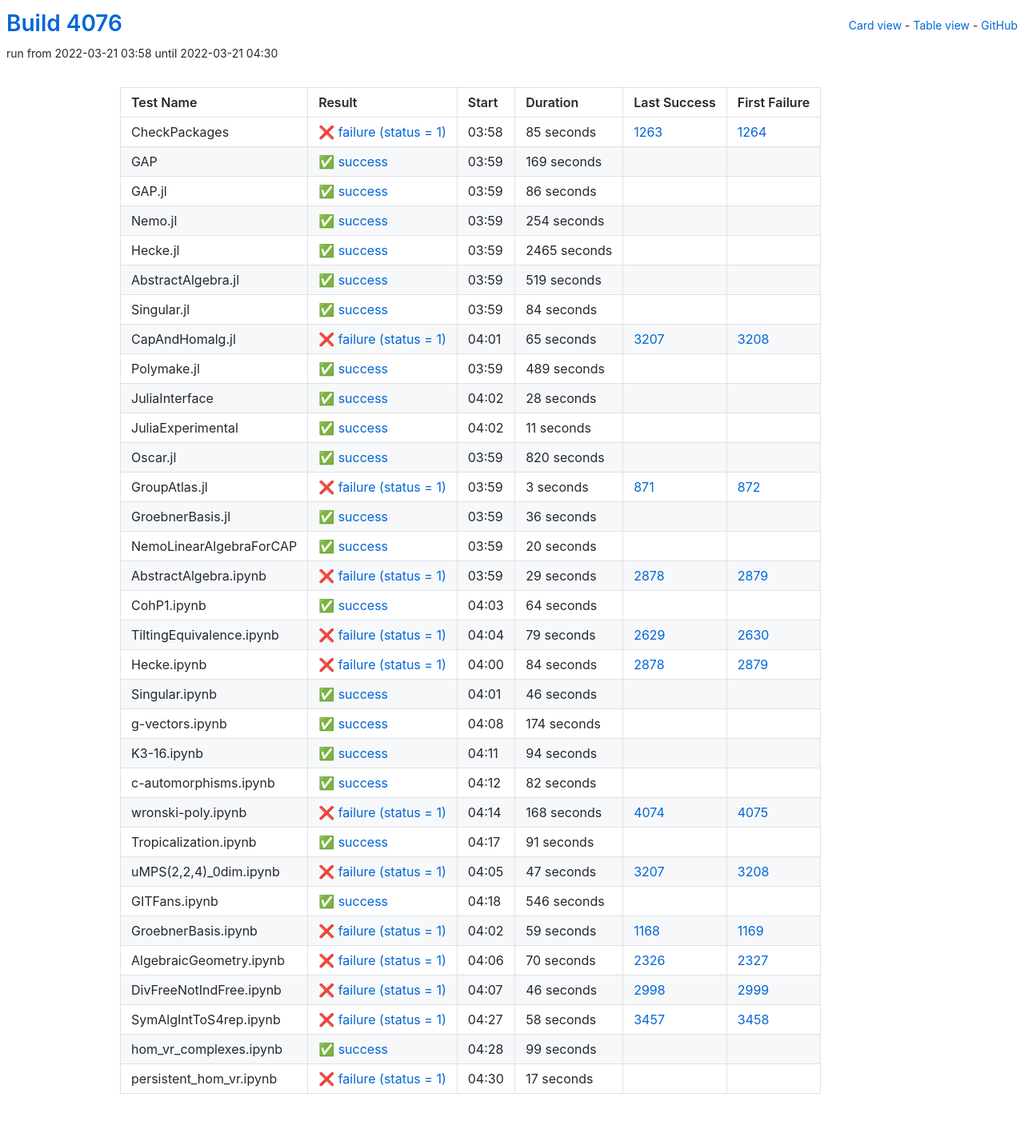
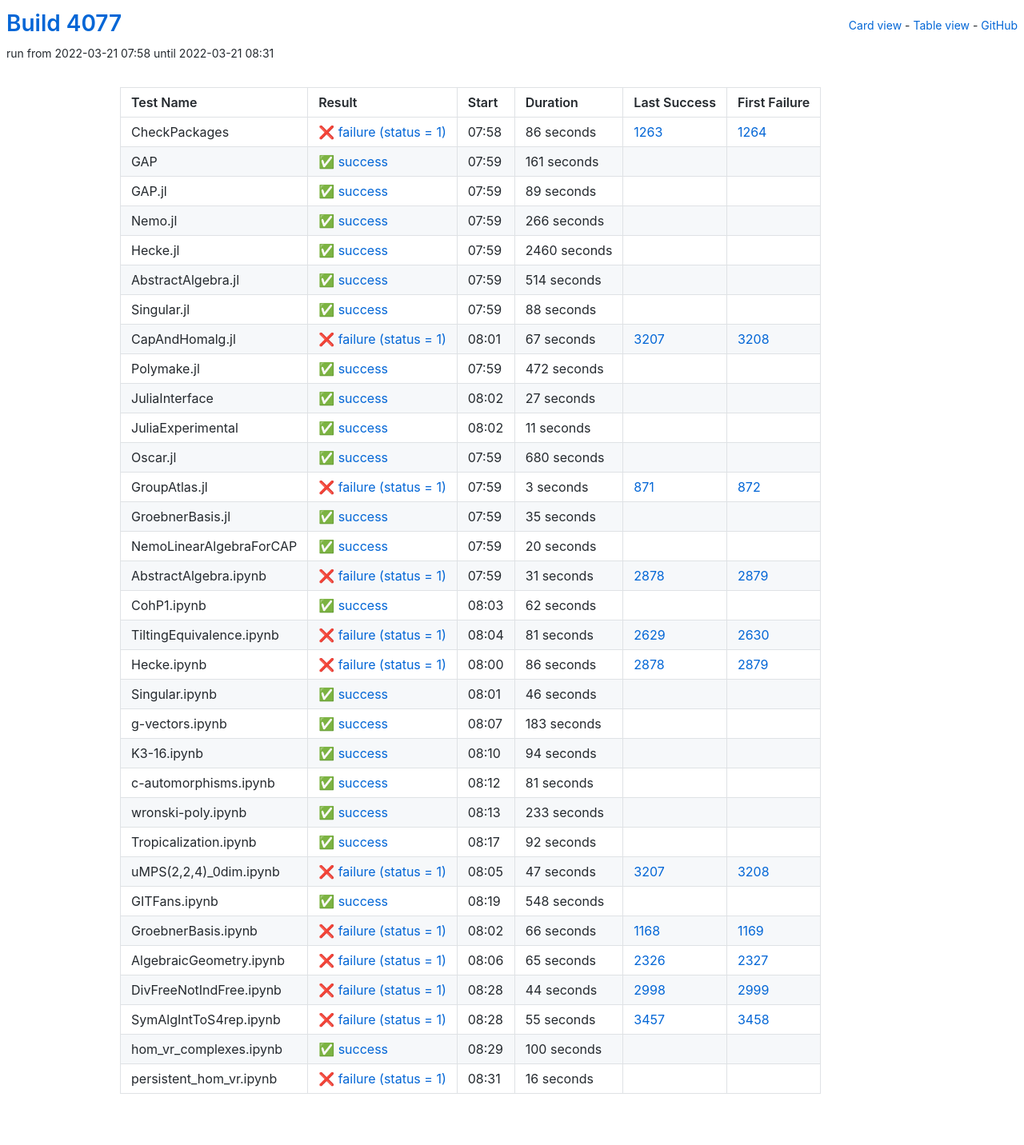
Before and after one commit to oscar-system/oscar-ci-status-stable, a Jekyll site: the page built from table.html, in a window 1280 px wide. Shown: the whole page at 80% size. Built offline with Jekyll 4.4.1, drawn with Linux system fonts in a browser that asks for light colours.

Commit message:
Build #4077

```diff
--- a/_data/ci.yml
+++ b/_data/ci.yml
@@ -1,6 +1,6 @@
 ---
-build: 4076
-build_url: https://oscarci.mathematik.uni-kl.de/job/oscar-stable/4076/
+build: 4077
+build_url: https://oscarci.mathematik.uni-kl.de/job/oscar-stable/4077/
 job: oscar-stable
 organization: oscar-system
 repo: oscar-ci-status-stable
@@ -8,128 +8,128 @@ repourl: https://github.com/oscar-system/oscar-ci-status-stable
 tests:
 - name: CheckPackages
   id: checkpackages
-  log: https://oscarci.mathematik.uni-kl.de/job/oscar-stable/4076/artifact/logs/build-4076/CheckPackages.log
-  start: 2022-03-21 03:58
+  log: https://oscarci.mathematik.uni-kl.de/job/oscar-stable/4077/artifact/logs/build-4077/CheckPackages.log
+  start: 2022-03-21 07:58
   success: false
   exitcode: 1
   status: failure
-  duration: 85
+  duration: 86
   last_success: 1263
   last_success_url: https://oscarci.mathematik.uni-kl.de/job/oscar-stable/1263/
   first_failure: 1264
   first_failure_url: https://oscarci.mathematik.uni-kl.de/job/oscar-stable/1264/
 - name: GAP
   id: gap
-  log: https://oscarci.mathematik.uni-kl.de/job/oscar-stable/4076/artifact/logs/build-4076/GAP.log
-  start: 2022-03-21 03:59
+  log: https://oscarci.mathematik.uni-kl.de/job/oscar-stable/4077/artifact/logs/build-4077/GAP.log
+  start: 2022-03-21 07:59
   success: true
   exitcode: 0
   status: success
-  duration: 169
+  duration: 161
   last_success: false
   last_success_url:
   first_failure: false
   first_failure_url:
 - name: GAP.jl
   id: gap-jl
-  log: https://oscarci.mathematik.uni-kl.de/job/oscar-stable/4076/artifact/logs/build-4076/GAP.jl.log
-  start: 2022-03-21 03:59
+  log: https://oscarci.mathematik.uni-kl.de/job/oscar-stable/4077/artifact/logs/build-4077/GAP.jl.log
+  start: 2022-03-21 07:59
   success: true
   exitcode: 0
   status: success
-  duration: 86
+  duration: 89
   last_success: false
   last_success_url:
   first_failure: false
   first_failure_url:
 - name: Nemo.jl
   id: nemo-jl
-  log: https://oscarci.mathematik.uni-kl.de/job/oscar-stable/4076/artifact/logs/build-4076/Nemo.jl.log
-  start: 2022-03-21 03:59
+  log: https://oscarci.mathematik.uni-kl.de/job/oscar-stable/4077/artifact/logs/build-4077/Nemo.jl.log
+  start: 2022-03-21 07:59
   success: true
   exitcode: 0
   status: success
-  duration: 254
+  duration: 266
   last_success: false
   last_success_url:
   first_failure: false
   first_failure_url:
 - name: Hecke.jl
   id: hecke-jl
-  log: https://oscarci.mathematik.uni-kl.de/job/oscar-stable/4076/artifact/logs/build-4076/Hecke.jl.log
-  start: 2022-03-21 03:59
+  log: https://oscarci.mathematik.uni-kl.de/job/oscar-stable/4077/artifact/logs/build-4077/Hecke.jl.log
+  start: 2022-03-21 07:59
   success: true
   exitcode: 0
   status: success
-  duration: 2465
+  duration: 2460
   last_success: false
   last_success_url:
   first_failure: false
   first_failure_url:
 - name: AbstractAlgebra.jl
   id: abstractalgebra-jl
-  log: https://oscarci.mathematik.uni-kl.de/job/oscar-stable/4076/artifact/logs/build-4076/AbstractAlgebra.jl.log
-  start: 2022-03-21 03:59
+  log: https://oscarci.mathematik.uni-kl.de/job/oscar-stable/4077/artifact/logs/build-4077/AbstractAlgebra.jl.log
+  start: 2022-03-21 07:59
   success: true
   exitcode: 0
   status: success
-  duration: 519
+  duration: 514
   last_success: false
   last_success_url:
   first_failure: false
   first_failure_url:
 - name: Singular.jl
   id: singular-jl
-  log: https://oscarci.mathematik.uni-kl.de/job/oscar-stable/4076/artifact/logs/build-4076/Singular.jl.log
-  start: 2022-03-21 03:59
+  log: https://oscarci.mathematik.uni-kl.de/job/oscar-stable/4077/artifact/logs/build-4077/Singular.jl.log
+  start: 2022-03-21 07:59
   success: true
   exitcode: 0
   status: success
-  duration: 84
+  duration: 88
   last_success: false
   last_success_url:
   first_failure: false
   first_failure_url:
 - name: CapAndHomalg.jl
   id: capandhomalg-jl
-  log: https://oscarci.mathematik.uni-kl.de/job/oscar-stable/4076/artifact/logs/build-4076/CapAndHomalg.jl.log
-  start: 2022-03-21 04:01
+  log: https://oscarci.mathematik.uni-kl.de/job/oscar-stable/4077/artifact/logs/build-4077/CapAndHomalg.jl.log
+  start: 2022-03-21 08:01
   success: false
   exitcode: 1
   status: failure
-  duration: 65
+  duration: 67
   last_success: 3207
   last_success_url: https://oscarci.mathematik.uni-kl.de/job/oscar-stable/3207/
   first_failure: 3208
   first_failure_url: https://oscarci.mathematik.uni-kl.de/job/oscar-stable/3208/
 - name: Polymake.jl
   id: polymake-jl
-  log: https://oscarci.mathematik.uni-kl.de/job/oscar-stable/4076/artifact/logs/build-4076/Polymake.jl.log
-  start: 2022-03-21 03:59
+  log: https://oscarci.mathematik.uni-kl.de/job/oscar-stable/4077/artifact/logs/build-4077/Polymake.jl.log
+  start: 2022-03-21 07:59
   success: true
   exitcode: 0
   status: success
-  duration: 489
+  duration: 472
   last_success: false
   last_success_url:
   first_failure: false
   first_failure_url:
 - name: JuliaInterface
   id: juliainterface
-  log: https://oscarci.mathematik.uni-kl.de/job/oscar-stable/4076/artifact/logs/build-4076/JuliaInterface.log
-  start: 2022-03-21 04:02
+  log: https://oscarci.mathematik.uni-kl.de/job/oscar-stable/4077/artifact/logs/build-4077/JuliaInterface.log
+  start: 2022-03-21 08:02
   success: true
   exitcode: 0
   status: success
-  duration: 28
+  duration: 27
   last_success: false
   last_success_url:
   first_failure: false
   first_failure_url:
 - name: JuliaExperimental
   id: juliaexperimental
-  log: https://oscarci.mathematik.uni-kl.de/job/oscar-stable/4076/artifact/logs/build-4076/JuliaExperimental.log
-  start: 2022-03-21 04:02
+  log: https://oscarci.mathematik.uni-kl.de/job/oscar-stable/4077/artifact/logs/build-4077/JuliaExperimental.log
+  start: 2022-03-21 08:02
   success: true
   exitcode: 0
   status: success
@@ -140,20 +140,20 @@ tests:
   first_failure_url:
 - name: Oscar.jl
   id: oscar-jl
-  log: https://oscarci.mathematik.uni-kl.de/job/oscar-stable/4076/artifact/logs/build-4076/Oscar.jl.log
-  start: 2022-03-21 03:59
+  log: https://oscarci.mathematik.uni-kl.de/job/oscar-stable/4077/artifact/logs/build-4077/Oscar.jl.log
+  start: 2022-03-21 07:59
   success: true
   exitcode: 0
   status: success
-  duration: 820
+  duration: 680
   last_success: false
   last_success_url:
   first_failure: false
   first_failure_url:
 - name: GroupAtlas.jl
   id: groupatlas-jl
-  log: https://oscarci.mathematik.uni-kl.de/job/oscar-stable/4076/artifact/logs/build-4076/GroupAtlas.jl.log
-  start: 2022-03-21 03:59
+  log: https://oscarci.mathematik.uni-kl.de/job/oscar-stable/4077/artifact/logs/build-4077/GroupAtlas.jl.log
+  start: 2022-03-21 07:59
   success: false
   exitcode: 1
   status: failure
@@ -164,20 +164,20 @@ tests:
   first_failure_url: https://oscarci.mathematik.uni-kl.de/job/oscar-stable/872/
 - name: GroebnerBasis.jl
   id: groebnerbasis-jl
-  log: https://oscarci.mathematik.uni-kl.de/job/oscar-stable/4076/artifact/logs/build-4076/GroebnerBasis.jl.log
-  start: 2022-03-21 03:59
+  log: https://oscarci.mathematik.uni-kl.de/job/oscar-stable/4077/artifact/logs/build-4077/GroebnerBasis.jl.log
+  start: 2022-03-21 07:59
   success: true
   exitcode: 0
   status: success
-  duration: 36
+  duration: 35
   last_success: false
   last_success_url:
   first_failure: false
   first_failure_url:
 - name: NemoLinearAlgebraForCAP
   id: nemolinearalgebraforcap
-  log: https://oscarci.mathematik.uni-kl.de/job/oscar-stable/4076/artifact/logs/build-4076/NemoLinearAlgebraForCAP.log
-  start: 2022-03-21 03:59
+  log: https://oscarci.mathematik.uni-kl.de/job/oscar-stable/4077/artifact/logs/build-4077/NemoLinearAlgebraForCAP.log
+  start: 2022-03-21 07:59
   success: true
   exitcode: 0
   status: success
@@ -188,56 +188,56 @@ tests:
   first_failure_url:
 - name: AbstractAlgebra.ipynb
   id: abstractalgebra-ipynb
-  log: https://oscarci.mathematik.uni-kl.de/job/oscar-stable/4076/artifact/logs/build-4076/AbstractAlgebra.ipynb.log
-  start: 2022-03-21 03:59
+  log: https://oscarci.mathematik.uni-kl.de/job/oscar-stable/4077/artifact/logs/build-4077/AbstractAlgebra.ipynb.log
+  start: 2022-03-21 07:59
   success: false
   exitcode: 1
   status: failure
-  duration: 29
+  duration: 31
   last_success: 2878
   last_success_url: https://oscarci.mathematik.uni-kl.de/job/oscar-stable/2878/
   first_failure: 2879
   first_failure_url: https://oscarci.mathematik.uni-kl.de/job/oscar-stable/2879/
 - name: CohP1.ipynb
   id: cohp1-ipynb
-  log: https://oscarci.mathematik.uni-kl.de/job/oscar-stable/4076/artifact/logs/build-4076/CohP1.ipynb.log
-  start: 2022-03-21 04:03
+  log: https://oscarci.mathematik.uni-kl.de/job/oscar-stable/4077/artifact/logs/build-4077/CohP1.ipynb.log
+  start: 2022-03-21 08:03
   success: true
   exitcode: 0
   status: success
-  duration: 64
+  duration: 62
   last_success: false
   last_success_url:
   first_failure: false
   first_failure_url:
 - name: TiltingEquivalence.ipynb
   id: tiltingequivalence-ipynb
-  log: https://oscarci.mathematik.uni-kl.de/job/oscar-stable/4076/artifact/logs/build-4076/TiltingEquivalence.ipynb.log
-  start: 2022-03-21 04:04
+  log: https://oscarci.mathematik.uni-kl.de/job/oscar-stable/4077/artifact/logs/build-4077/TiltingEquivalence.ipynb.log
+  start: 2022-03-21 08:04
   success: false
   exitcode: 1
   status: failure
-  duration: 79
+  duration: 81
   last_success: 2629
   last_success_url: https://oscarci.mathematik.uni-kl.de/job/oscar-stable/2629/
   first_failure: 2630
   first_failure_url: https://oscarci.mathematik.uni-kl.de/job/oscar-stable/2630/
 - name: Hecke.ipynb
   id: hecke-ipynb
-  log: https://oscarci.mathematik.uni-kl.de/job/oscar-stable/4076/artifact/logs/build-4076/Hecke.ipynb.log
-  start: 2022-03-21 04:00
+  log: https://oscarci.mathematik.uni-kl.de/job/oscar-stable/4077/artifact/logs/build-4077/Hecke.ipynb.log
+  start: 2022-03-21 08:00
   success: false
   exitcode: 1
   status: failure
-  duration: 84
+  duration: 86
   last_success: 2878
   last_success_url: https://oscarci.mathematik.uni-kl.de/job/oscar-stable/2878/
   first_failure: 2879
   first_failure_url: https://oscarci.mathematik.uni-kl.de/job/oscar-stable/2879/
 - name: Singular.ipynb
   id: singular-ipynb
-  log: https://oscarci.mathematik.uni-kl.de/job/oscar-stable/4076/artifact/logs/build-4076/Singular.ipynb.log
-  start: 2022-03-21 04:01
+  log: https://oscarci.mathematik.uni-kl.de/job/oscar-stable/4077/artifact/logs/build-4077/Singular.ipynb.log
+  start: 2022-03-21 08:01
   success: true
   exitcode: 0
   status: success
@@ -248,20 +248,20 @@ tests:
   first_failure_url:
 - name: g-vectors.ipynb
   id: g-vectors-ipynb
-  log: https://oscarci.mathematik.uni-kl.de/job/oscar-stable/4076/artifact/logs/build-4076/g-vectors.ipynb.log
-  start: 2022-03-21 04:08
+  log: https://oscarci.mathematik.uni-kl.de/job/oscar-stable/4077/artifact/logs/build-4077/g-vectors.ipynb.log
+  start: 2022-03-21 08:07
   success: true
   exitcode: 0
   status: success
-  duration: 174
+  duration: 183
   last_success: false
   last_success_url:
   first_failure: false
   first_failure_url:
 - name: K3-16.ipynb
   id: k3-16-ipynb
-  log: https://oscarci.mathematik.uni-kl.de/job/oscar-stable/4076/artifact/logs/build-4076/K3-16.ipynb.log
-  start: 2022-03-21 04:11
+  log: https://oscarci.mathematik.uni-kl.de/job/oscar-stable/4077/artifact/logs/build-4077/K3-16.ipynb.log
+  start: 2022-03-21 08:10
   success: true
   exitcode: 0
   status: success
@@ -272,44 +272,44 @@ tests:
   first_failure_url:
 - name: c-automorphisms.ipynb
   id: c-automorphisms-ipynb
-  log: https://oscarci.mathematik.uni-kl.de/job/oscar-stable/4076/artifact/logs/build-4076/c-automorphisms.ipynb.log
-  start: 2022-03-21 04:12
+  log: https://oscarci.mathematik.uni-kl.de/job/oscar-stable/4077/artifact/logs/build-4077/c-automorphisms.ipynb.log
+  start: 2022-03-21 08:12
   success: true
   exitcode: 0
   status: success
-  duration: 82
+  duration: 81
   last_success: false
   last_success_url:
   first_failure: false
   first_failure_url:
 - name: wronski-poly.ipynb
   id: wronski-poly-ipynb
-  log: https://oscarci.mathematik.uni-kl.de/job/oscar-stable/4076/artifact/logs/build-4076/wronski-poly.ipynb.log
-  start: 2022-03-21 04:14
-  success: false
-  exitcode: 1
-  status: failure
-  duration: 168
-  last_success: 4074
-  last_success_url: https://oscarci.mathematik.uni-kl.de/job/oscar-stable/4074/
-  first_failure: 4075
-  first_failure_url: https://oscarci.mathematik.uni-kl.de/job/oscar-stable/4075/
-- name: Tropicalization.ipynb
-  id: tropicalization-ipynb
-  log: https://oscarci.mathematik.uni-kl.de/job/oscar-stable/4076/artifact/logs/build-4076/Tropicalization.ipynb.log
-  start: 2022-03-21 04:17
+  log: https://oscarci.mathematik.uni-kl.de/job/oscar-stable/4077/artifact/logs/build-4077/wronski-poly.ipynb.log
+  start: 2022-03-21 08:13
   success: true
   exitcode: 0
   status: success
-  duration: 91
+  duration: 233
+  last_success: false
+  last_success_url:
+  first_failure: false
+  first_failure_url:
+- name: Tropicalization.ipynb
+  id: tropicalization-ipynb
+  log: https://oscarci.mathematik.uni-kl.de/job/oscar-stable/4077/artifact/logs/build-4077/Tropicalization.ipynb.log
+  start: 2022-03-21 08:17
+  success: true
+  exitcode: 0
+  status: success
+  duration: 92
   last_success: false
   last_success_url:
   first_failure: false
   first_failure_url:
 - name: uMPS(2,2,4)_0dim.ipynb
   id: umps-2-2-4-0dim-ipynb
-  log: https://oscarci.mathematik.uni-kl.de/job/oscar-stable/4076/artifact/logs/build-4076/uMPS-2-2-4-_0dim.ipynb.log
-  start: 2022-03-21 04:05
+  log: https://oscarci.mathematik.uni-kl.de/job/oscar-stable/4077/artifact/logs/build-4077/uMPS-2-2-4-_0dim.ipynb.log
+  start: 2022-03-21 08:05
   success: false
   exitcode: 1
   status: failure
@@ -320,84 +320,84 @@ tests:
   first_failure_url: https://oscarci.mathematik.uni-kl.de/job/oscar-stable/3208/
 - name: GITFans.ipynb
   id: gitfans-ipynb
-  log: https://oscarci.mathematik.uni-kl.de/job/oscar-stable/4076/artifact/logs/build-4076/GITFans.ipynb.log
-  start: 2022-03-21 04:18
+  log: https://oscarci.mathematik.uni-kl.de/job/oscar-stable/4077/artifact/logs/build-4077/GITFans.ipynb.log
+  start: 2022-03-21 08:19
   success: true
   exitcode: 0
   status: success
-  duration: 546
+  duration: 548
   last_success: false
   last_success_url:
   first_failure: false
   first_failure_url:
 - name: GroebnerBasis.ipynb
   id: groebnerbasis-ipynb
-  log: https://oscarci.mathematik.uni-kl.de/job/oscar-stable/4076/artifact/logs/build-4076/GroebnerBasis.ipynb.log
-  start: 2022-03-21 04:02
+  log: https://oscarci.mathematik.uni-kl.de/job/oscar-stable/4077/artifact/logs/build-4077/GroebnerBasis.ipynb.log
+  start: 2022-03-21 08:02
   success: false
   exitcode: 1
   status: failure
-  duration: 59
+  duration: 66
   last_success: 1168
   last_success_url: https://oscarci.mathematik.uni-kl.de/job/oscar-stable/1168/
   first_failure: 1169
   first_failure_url: https://oscarci.mathematik.uni-kl.de/job/oscar-stable/1169/
 - name: AlgebraicGeometry.ipynb
   id: algebraicgeometry-ipynb
-  log: https://oscarci.mathematik.uni-kl.de/job/oscar-stable/4076/artifact/logs/build-4076/AlgebraicGeometry.ipynb.log
-  start: 2022-03-21 04:06
+  log: https://oscarci.mathematik.uni-kl.de/job/oscar-stable/4077/artifact/logs/build-4077/AlgebraicGeometry.ipynb.log
+  start: 2022-03-21 08:06
   success: false
   exitcode: 1
   status: failure
-  duration: 70
+  duration: 65
   last_success: 2326
   last_success_url: https://oscarci.mathematik.uni-kl.de/job/oscar-stable/2326/
   first_failure: 2327
   first_failure_url: https://oscarci.mathematik.uni-kl.de/job/oscar-stable/2327/
 - name: DivFreeNotIndFree.ipynb
   id: divfreenotindfree-ipynb
-  log: https://oscarci.mathematik.uni-kl.de/job/oscar-stable/4076/artifact/logs/build-4076/DivFreeNotIndFree.ipynb.log
-  start: 2022-03-21 04:07
+  log: https://oscarci.mathematik.uni-kl.de/job/oscar-stable/4077/artifact/logs/build-4077/DivFreeNotIndFree.ipynb.log
+  start: 2022-03-21 08:28
   success: false
   exitcode: 1
   status: failure
-  duration: 46
+  duration: 44
   last_success: 2998
   last_success_url: https://oscarci.mathematik.uni-kl.de/job/oscar-stable/2998/
   first_failure: 2999
   first_failure_url: https://oscarci.mathematik.uni-kl.de/job/oscar-stable/2999/
 - name: SymAlgIntToS4rep.ipynb
   id: symalginttos4rep-ipynb
-  log: https://oscarci.mathematik.uni-kl.de/job/oscar-stable/4076/artifact/logs/build-4076/SymAlgIntToS4rep.ipynb.log
-  start: 2022-03-21 04:27
+  log: https://oscarci.mathematik.uni-kl.de/job/oscar-stable/4077/artifact/logs/build-4077/SymAlgIntToS4rep.ipynb.log
+  start: 2022-03-21 08:28
   success: false
   exitcode: 1
   status: failure
-  duration: 58
+  duration: 55
   last_success: 3457
   last_success_url: https://oscarci.mathematik.uni-kl.de/job/oscar-stable/3457/
   first_failure: 3458
   first_failure_url: https://oscarci.mathematik.uni-kl.de/job/oscar-stable/3458/
 - name: hom_vr_complexes.ipynb
   id: hom-vr-complexes-ipynb
-  log: https://oscarci.mathematik.uni-kl.de/job/oscar-stable/4076/artifact/logs/build-4076/hom_vr_complexes.ipynb.log
-  start: 2022-03-21 04:28
+  log: https://oscarci.mathematik.uni-kl.de/job/oscar-stable/4077/artifact/logs/build-4077/hom_vr_complexes.ipynb.log
+  start: 2022-03-21 08:29
   success: true
   exitcode: 0
   status: success
-  duration: 99
+  duration: 100
   last_success: false
   last_success_url:
   first_failure: false
   first_failure_url:
 - name: persistent_hom_vr.ipynb
   id: persistent-hom-vr-ipynb
-  log: https://oscarci.mathematik.uni-kl.de/job/oscar-stable/4076/artifact/logs/build-4076/persistent_hom_vr.ipynb.log
-  start: 2022-03-21 04:30
+  log: https://oscarci.mathematik.uni-kl.de/job/oscar-stable/4077/artifact/logs/build-4077/persistent_hom_vr.ipynb.log
+  start: 2022-03-21 08:31
   success: false
   exitcode: 1
   status: failure
-  duration: 17
+  duration: 16
   last_success: false
   last_success_url:
   first_failure: false
```
Also changed, not shown: README.md.
